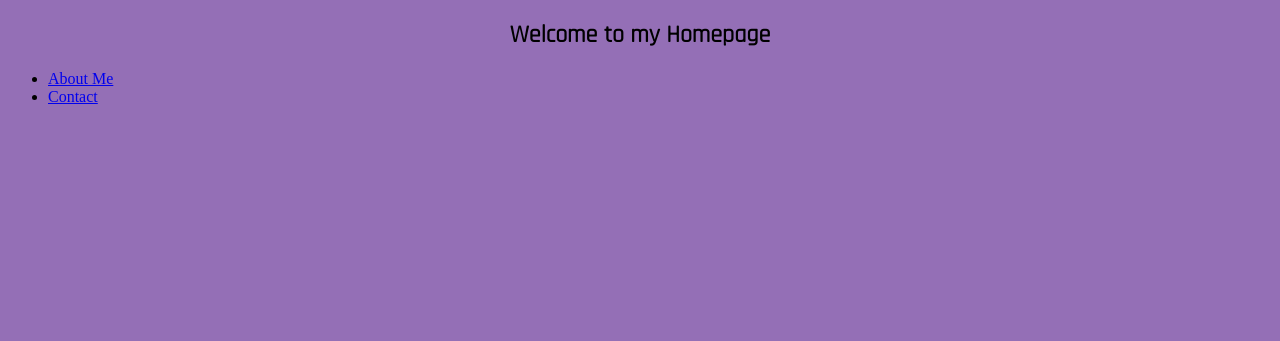
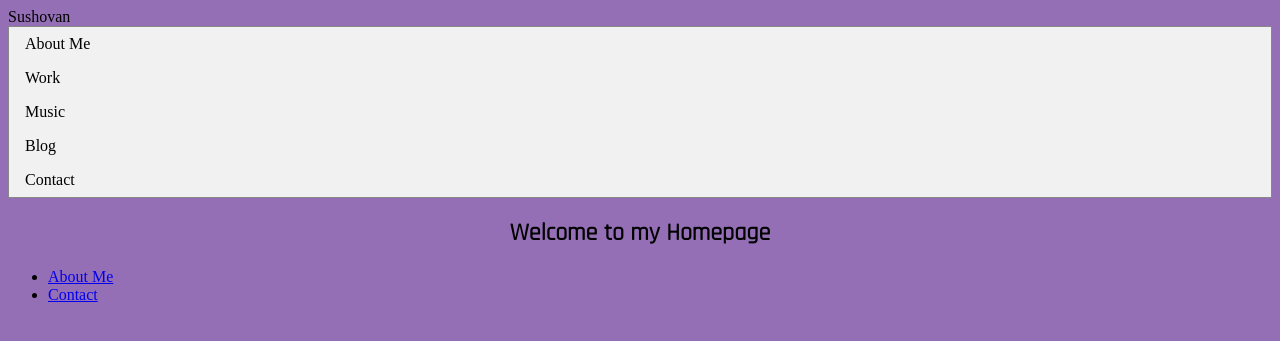
Before and after one commit to shakyasimha/unnamed-flask-project-1, a Flask app: page / in a window 1280 px wide. Shown: the top 341 px of the page. Run offline with Flask 2, Linux system fonts and the light colour scheme.

Commit message:
navbar added

```diff
--- a/app.py
+++ b/app.py
@@ -59,22 +59,43 @@ pokemons = [
     },
 ]
 
+# Routes defined here
+
+# Route for homepage
 @app.route('/')
 @app.route('/home')
 def home():
     return render_template('homepage.html', title='Homepage')
 
+# Route for about page
 @app.route('/about')
 def about():
     return render_template('about.html', title='About Me')
 
+# Route for contact page
 @app.route('/contact')
 def contact():
     return render_template('contact.html', title='Contact')
+
+# Route for music page
+@app.route('/music')
+def music():
+    return render_template('music.html', title='Music')
+
+# Route for work page
+@app.route('/work')
+def work():
+    return render_template('work.html', title='Work')
+
+# Route for blog page
+@app.route('/blog')
+def blog():
+    return render_template('blog.html', title='Blog')
 
 @app.route('/pokedex')
 def pokelist():
     return render_template('pokedex.html', title="Pokedex", pokemons=pokemons)
 
+# App runs here
 if __name__ == "__main__":
     app.run(use_reloader=True, debug=True)
--- a/static/css/base.css
+++ b/static/css/base.css
@@ -15,10 +15,32 @@ td, tr {
     border-collapse: collapse;
 }
 
-.navbar-1 {
+
+.navbar-1 ul{
     list-style-type: none;
     margin: 0;
     padding: 0;
+    background-color: #f1f1f1;
+    border: 1px solid #888;
+}
+
+.navbar-1 ul li{
+    display: inline;
+    /*text-align: center;*/
+    border-bottom: 1px solid #888;
+}
+
+
+.navbar-1 a {
+    display: block;
+    color: #000;
+    padding: 8px 16px;
+    text-decoration: none;
+}
+
+.navbar-1 a:hover {
+    background-color: #888;
+    color: #000;
 }
 
 .pokedex-table {
--- a/templates/base.html
+++ b/templates/base.html
@@ -22,6 +22,17 @@
     </head>
 
     <body>
+        <div class="navbar-1">
+            Sushovan
+
+            <ul>
+                <li><a href="{{ url_for('about') }}">About Me</a></li>
+                <li><a href="{{ url_for('work') }}">Work</a></li>
+                <li><a href="{{ url_for('music') }}">Music</a></li>
+                <li><a href="{{ url_for('blog') }}">Blog</a></li>
+                <li><a href="{{ url_for('contact') }}">Contact</a></li>
+            </ul>
+        </div>
 
         {% block content %} {% endblock %}
     </body>
--- a/templates/blog.html
+++ b/templates/blog.html
@@ -1,6 +1,6 @@
-{{% extends "base.html" %}}
+{% extends "base.html" %}
 
 <!--Blog Page-->
-{{% block content %}}
+{% block content %}
 
-{{% endblock content %}}
+{% endblock content %}
--- a/templates/homepage.html
+++ b/templates/homepage.html
@@ -7,4 +7,5 @@
         <li><a href="{{ url_for('about') }}">About Me</a></li>
         <li><a href="{{ url_for('contact')}}">Contact</a></li>
     </ul>
+
 {% endblock %}
--- a/templates/music.html
+++ b/templates/music.html
@@ -1,6 +1,6 @@
-{{% extends "base.html" %}}
+{% extends "base.html" %}
 
 <!--Music Page-->
-{{% block content %}}
+{% block content %}
 
-{{% endblock content %}}
+{% endblock content %}
--- a/templates/work.html
+++ b/templates/work.html
@@ -1,6 +1,6 @@
-{{% extends "base.html" %}}
+{% extends "base.html" %}
 
 <!--Work Page-->
-{{% block content %}}
+{% block content %}
 
-{{% endblock content %}}
+{% endblock content %}
```
